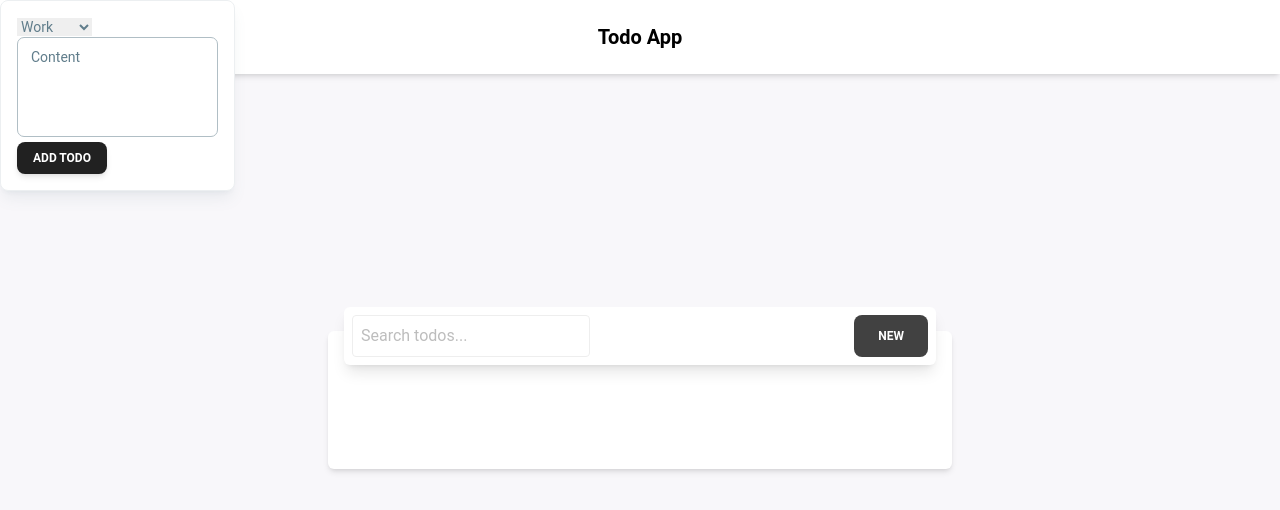
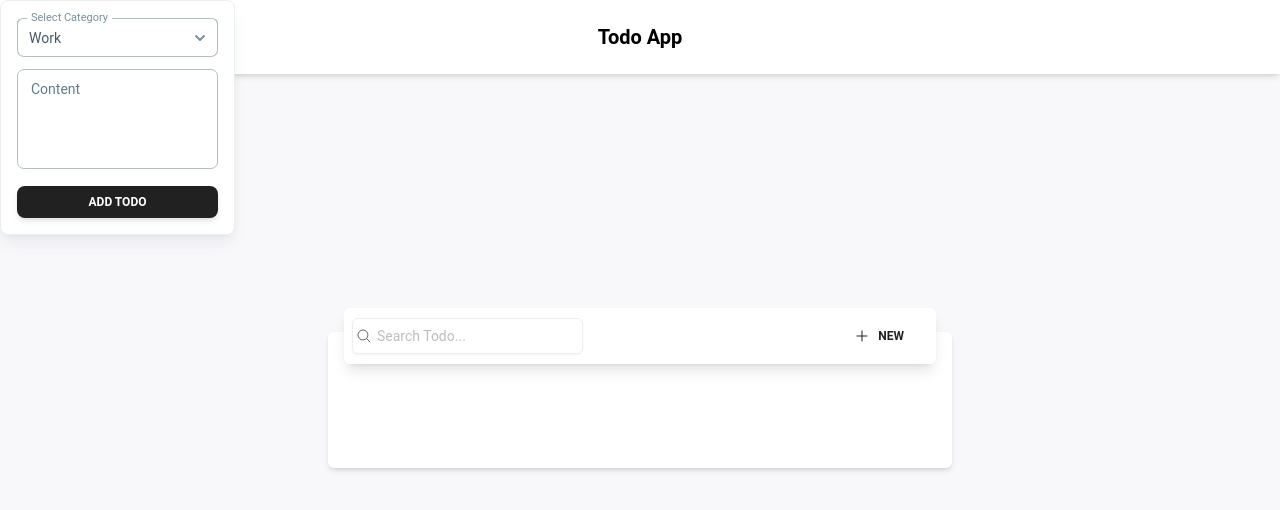
Before and after one commit to flaidexdev/todo-app, a React (Create React App) app: page / in a window 1280 px wide. Both pictures are taken after a click on the button "NEW". Shown: the top 510 px of the page. Built offline with nearby package versions, Linux system fonts and the light colour scheme.

Commit message:
add todo item done and remove feature also changing the structure to more smaller components

```diff
--- a/package.json
+++ b/package.json
@@ -3,6 +3,7 @@
   "version": "0.1.0",
   "private": true,
   "dependencies": {
+    "@heroicons/react": "^2.0.18",
     "@material-tailwind/react": "^2.1.2",
     "@testing-library/jest-dom": "^5.17.0",
     "@testing-library/react": "^13.4.0",
--- a/src/App.tsx
+++ b/src/App.tsx
@@ -1,6 +1,6 @@
 import React from "react";
 
-import TodoList from "./components/todo-list";
+import TodoList from "./components/TodoList";
 
 function App() {
   return (
--- /dev/null
+++ b/src/components/AddTodo.tsx
@@ -0,0 +1,79 @@
+import React, { useState } from "react";
+
+import {
+  Button,
+  Popover,
+  PopoverHandler,
+  PopoverContent,
+  Textarea,
+  Select,
+  Option,
+} from "@material-tailwind/react";
+
+import { PlusIcon } from "@heroicons/react/24/outline";
+
+import { Todo } from "../types";
+
+interface AddTodoProps {
+  setTodoData: (todoData: (prevTodoData: Todo[]) => Todo[]) => void;
+}
+
+const AddTodo: React.FC<AddTodoProps> = ({ setTodoData }) => {
+  const categories = ["Work", "Home", "Personal"];
+
+  const [inputValue, setInputValue] = useState("");
+  const [category, setCategory] = useState("Work");
+  const [open, setOpen] = useState(false);
+
+  const addTodo = () => {
+    if (inputValue.trim()) {
+      const newTodo: Todo = {
+        id: Date.now(),
+        content: inputValue,
+        category: category,
+        done: false,
+      };
+      setTodoData((prevTodoData) => [...prevTodoData, newTodo]);
+      setInputValue("");
+      setCategory("Work");
+      setOpen(false);
+    }
+  };
+
+  return (
+    <Popover
+      open={open}
+      handler={(state) => setOpen(state)}
+      placement="bottom-end"
+    >
+      <PopoverHandler>
+        <Button variant="text" className="flex items-center gap-2">
+          <PlusIcon className="h-4 w-4" />
+          New
+        </Button>
+      </PopoverHandler>
+      <PopoverContent className="flex flex-col gap-3">
+        <Select
+          value={category}
+          onChange={(value: any) => setCategory(value)}
+          label="Select Category"
+        >
+          {categories.map((cat) => (
+            <Option key={cat} value={cat}>
+              {cat}
+            </Option>
+          ))}
+        </Select>
+        <Textarea
+          onChange={(e) => setInputValue(e.target.value)}
+          label="Content"
+        />
+        <Button size="sm" onClick={addTodo}>
+          Add Todo
+        </Button>
+      </PopoverContent>
+    </Popover>
+  );
+};
+
+export default AddTodo;
--- /dev/null
+++ b/src/components/SearchTodo.tsx
@@ -0,0 +1,46 @@
+import React, { useState, useEffect } from "react";
+
+import { MagnifyingGlassIcon } from "@heroicons/react/24/outline";
+
+import { Todo } from "../types";
+
+interface SearchTodoProps {
+  todoData: Todo[];
+  setFilteredTodoData: (
+    todoData: (prevFilteredTodoData: Todo[]) => Todo[]
+  ) => void;
+}
+
+const SearchTodo: React.FC<SearchTodoProps> = ({
+  todoData,
+  setFilteredTodoData,
+}) => {
+  const [searchTerm, setSearchTerm] = useState("");
+
+  useEffect(() => {
+    if (searchTerm !== "") {
+      setFilteredTodoData((prevFilteredTodoData) =>
+        prevFilteredTodoData.filter((todo) =>
+          todo.content.toLowerCase().includes(searchTerm.toLowerCase())
+        )
+      );
+    } else {
+      setFilteredTodoData(() => todoData);
+    }
+  }, [searchTerm, todoData, setFilteredTodoData]);
+
+  return (
+    <div className="relative flex items-center justify-center">
+      <input
+        value={searchTerm}
+        onChange={(e) => setSearchTerm(e.target.value)}
+        type="search"
+        placeholder="Search Todo..."
+        className="flex h-9 w-full rounded-md border border-input bg-transparent pl-6 pr-3 py-1 text-sm shadow-sm transition-colors placeholder:text-muted-foreground focus-visible:outline-none focus-visible:ring-2 focus-visible:ring-dark disabled:cursor-not-allowed disabled:opacity-50"
+      />
+      <MagnifyingGlassIcon className="h-4 w-4 absolute left-1 top-3" />
+    </div>
+  );
+};
+
+export default SearchTodo;
--- /dev/null
+++ b/src/components/TodoItem.tsx
@@ -0,0 +1,42 @@
+import { Todo } from "../types";
+
+interface TodoItemProps {
+  todo: Todo;
+  setTodoData: (todoData: (prevTodoData: Todo[]) => Todo[]) => void;
+}
+
+const TodoItem: React.FC<TodoItemProps> = ({ todo, setTodoData }) => {
+  const copyToClipboard = () => {
+    navigator.clipboard.writeText(todo.content);
+  };
+
+  const toggleDone = (id: number) => {
+    setTodoData((prevTodoData) =>
+      prevTodoData.map((todo) =>
+        todo.id === id ? { ...todo, done: !todo.done } : todo
+      )
+    );
+  };
+
+  const removeTodo = (id: number) => {
+    setTodoData((prevTodoData) => prevTodoData.filter((todo) => todo.id !== id));
+  };
+
+  return (
+    <div className="flex justify-between items-center p-4 border-b bg-dark">
+      <div>
+        <h3 className="font-bold">{todo.content}</h3>
+        <p>{todo.category}</p>
+      </div>
+      <input
+        type="checkbox"
+        checked={todo.done}
+        onChange={() => toggleDone(todo.id)}
+      />
+      <button onClick={copyToClipboard}>Copy</button>
+      <button onClick={() => removeTodo(todo.id)}>Delete</button>
+    </div>
+  );
+};
+
+export default TodoItem;
--- /dev/null
+++ b/src/components/TodoList.tsx
@@ -0,0 +1,49 @@
+import React, { useState, useEffect } from "react";
+
+import {
+  Card,
+  CardHeader,
+  CardBody,
+  CardFooter,
+} from "@material-tailwind/react";
+
+import TodoItem from "./TodoItem";
+import AddTodo from "./AddTodo";
+import SearchTodo from "./SearchTodo";
+
+import { Todo } from "../types";
+
+const TodoList: React.FC = () => {
+  const [todoData, setTodoData] = useState<Todo[]>(() => {
+    const localData = localStorage.getItem("TodoData");
+    return localData ? JSON.parse(localData) : [];
+  });
+  const [filteredTodoData, setFilteredTodoData] = useState<Todo[]>(todoData);
+
+  useEffect(() => {
+    localStorage.setItem("TodoData", JSON.stringify(todoData));
+  }, [todoData]);
+
+  return (
+    <Card className="w-full lg:w-1/2 mx-auto rounded-md text-white">
+      <CardHeader
+        shadow={true}
+        floated={true}
+        className="min-h-[50px] p-2 rounded-md flex justify-between flex-wrap gap-2"
+      >
+        <SearchTodo todoData={todoData} setFilteredTodoData={setFilteredTodoData} />
+        <AddTodo setTodoData={setTodoData} />
+      </CardHeader>
+      <CardBody>
+        <div className="p-4">
+          {filteredTodoData.map((todo) => (
+            <TodoItem key={todo.id} todo={todo} setTodoData={setTodoData} />
+          ))}
+        </div>
+      </CardBody>
+      <CardFooter className="pt-0"><div></div></CardFooter>
+    </Card>
+  );
+};
+
+export default TodoList;
--- a/src/components/todo-item/index.tsx
+++ /dev/null
@@ -1,24 +0,0 @@
-import { Todo } from "../../types";
-
-interface TodoItemProps {
-  todo: Todo;
-}
-
-const TodoItem: React.FC<TodoItemProps> = ({ todo }) => {
-  const copyToClipboard = () => {
-    navigator.clipboard.writeText(todo.content);
-  };
-
-  return (
-    <div className="flex justify-between items-center p-4 border-b bg-dark">
-      <div>
-        <h3 className="font-bold">{todo.content}</h3>
-        <p>{todo.category}</p>
-      </div>
-
-      <button onClick={copyToClipboard}>Copy</button>
-    </div>
-  );
-};
-
-export default TodoItem;
--- a/src/components/todo-list/index.tsx
+++ /dev/null
@@ -1,112 +0,0 @@
-import React, { useState, useEffect } from "react";
-
-import {
-  Card,
-  CardHeader,
-  CardBody,
-  CardFooter,
-  Button,
-  Popover,
-  PopoverHandler,
-  PopoverContent,
-  Textarea,
-} from "@material-tailwind/react";
-
-import TodoItem from "../todo-item";
-
-import { Todo } from "../../types";
-
-const TodoList: React.FC = () => {
-  const [todos, setTodos] = useState<Todo[]>(() => {
-    const localData = localStorage.getItem("todos");
-    return localData ? JSON.parse(localData) : [];
-  });
-  const [open, setOpen] = useState(false);
-  const [searchTerm, setSearchTerm] = useState("");
-  const [inputValue, setInputValue] = useState("");
-  const [category, setCategory] = useState("Work");
-  const categories = ["Work", "Home", "Personal"];
-
-  const filteredTodos = todos.filter((todo) =>
-    todo.content.toLowerCase().includes(searchTerm.toLowerCase())
-  );
-
-  useEffect(() => {
-    localStorage.setItem("todos", JSON.stringify(todos));
-  }, [todos]);
-
-  const addTodo = () => {
-    if (inputValue.trim()) {
-      const newTodo: Todo = {
-        id: Date.now(),
-        content: inputValue,
-        category: category,
-        done: false,
-      };
-      setTodos([...todos, newTodo]);
-      setInputValue("");
-      setCategory("Work");
-      setOpen(false)
-    }
-  };
-
-
-
-  return (
-    <Card className="w-full lg:w-1/2 mx-auto rounded-md text-white">
-      <CardHeader
-        shadow={true}
-        floated={true}
-        className=" min-h-[50px] p-2 rounded-md flex justify-between flex-wrap gap-2"
-      >
-        <input
-            type="text"
-            placeholder="Search todos..."
-            value={searchTerm}
-            onChange={(e) => setSearchTerm(e.target.value)}
-            className="p-2 border rounded"
-          />
-        <Popover placement="bottom-end">
-          <PopoverHandler>
-            <Button>New</Button>
-          </PopoverHandler>
-          <PopoverContent>
-            <select
-              value={category}
-              onChange={(e) => setCategory(e.target.value)}
-            >
-              {categories.map((cat) => (
-                <option key={cat} value={cat}>
-                  {cat}
-                </option>
-              ))}
-            </select>
-            <Textarea
-              onChange={(e) => setInputValue(e.target.value)}
-              label="Content"
-            />
-            <Button size="sm" onClick={addTodo}>
-              Add Todo
-            </Button>
-          </PopoverContent>
-        </Popover>
-      </CardHeader>
-      <CardBody>
-        <div className="p-4">
-
-          {filteredTodos.map((todo) => (
-            <TodoItem
-              key={todo.id}
-              todo={todo}
-            />
-          ))}
-        </div>
-      </CardBody>
-      <CardFooter className="pt-0">
-
-      </CardFooter>
-    </Card>
-  );
-};
-
-export default TodoList;
```
Also changed, not shown: 1 other file (tests, documents, lock files or other folders).
